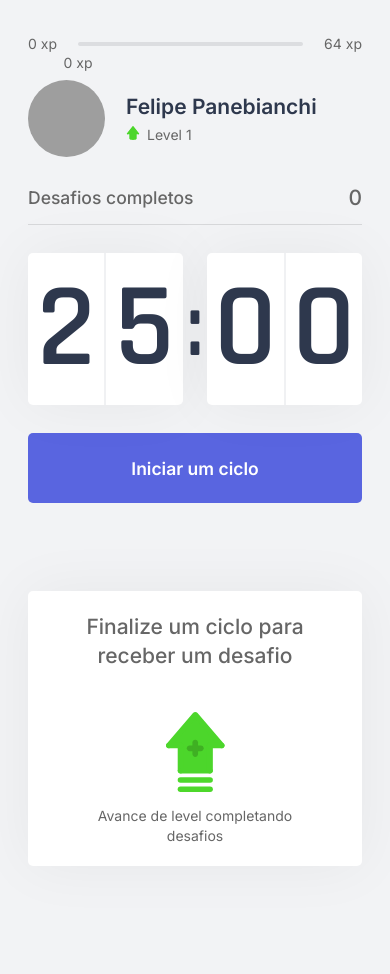
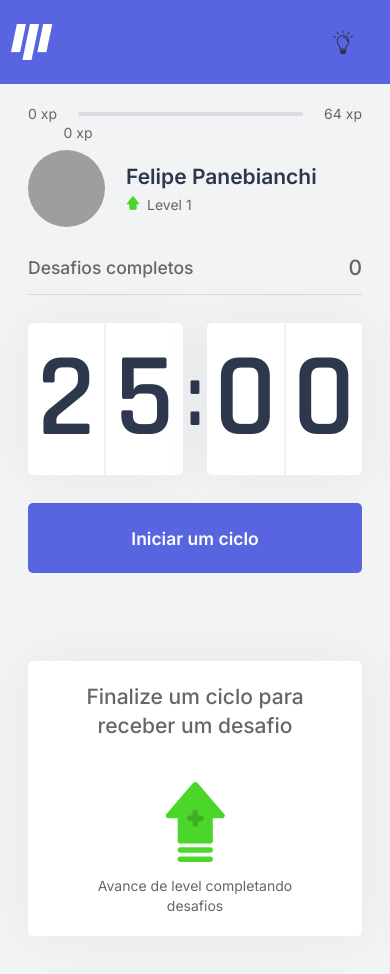
Before and after one commit to FWeb-Developer/Moveit-Pomodoro, a Next.js app: page / in a window 390 px wide. Shown: the top 974 px of the page. Before the commit the page ends 922 px from the top, so only its background shows below. Built offline with nearby package versions, Linux system fonts and the light colour scheme; grey boxes are pictures that could not be loaded.

Commit message:
Sidebar e responsividade

```diff
--- /dev/null
+++ b/src/components/Sidebar.tsx
@@ -0,0 +1,15 @@
+import styles from '../styles/components/Sidebar.module.css';
+
+export function Sidebar(){
+
+    return(
+        <div className={styles.SidebarContainer}>
+            <header>
+                <img src="favicon.png" alt=""/>
+                <button id="buttonDarkMode">
+                    <img src="lampada.png" alt=""/>
+                </button>
+            </header>
+        </div>
+    )
+}
--- a/src/contexts/ChallengesContext.tsx
+++ b/src/contexts/ChallengesContext.tsx
@@ -2,7 +2,6 @@ import { createContext, ReactNode, useEffect, useState } from 'react'
 import Cookies from 'js-cookie'
 import challenges from '../../challenges.json'
 import { LevelUpModal } from '../components/LevelUpModal'
-
 interface Challenge {
     type: 'body' | 'eye';
     description: string;
@@ -19,7 +18,7 @@ interface ChallengesContextData {
     startNewChallenge: () => void;
     resetChallenge: () => void;
     completeChallenge: () => void;
-    closeLevelUpModal: () => void
+    closeLevelUpModal: () => void;
 }
 
 interface ChallengesProviderProps {
@@ -51,6 +50,7 @@ export function ChallengesProvider({ children, ...rest }: ChallengesProviderProp
         Cookies.set('currentExperience', String(currentExperience))
         Cookies.set('challengesCompleted', String(challengesCompleted))
     }, [level, currentExperience, challengesCompleted])
+
 
     function levelUp() {
       setLevel(level + 1)
@@ -112,7 +112,6 @@ export function ChallengesProvider({ children, ...rest }: ChallengesProviderProp
         resetChallenge,
         completeChallenge,
         closeLevelUpModal
-
         }}>
             {children}
 
--- a/src/pages/index.tsx
+++ b/src/pages/index.tsx
@@ -6,6 +6,7 @@ import { Countdown } from "../components/Countdawn";
 import { ExperienceBar } from "../components/ExperienceBar";
 import { Profile } from "../components/Profile";
 import { ChallengeBox } from "../components/ChallengeBox";
+import { Sidebar } from "../components/Sidebar"
 
 import styles from "../styles/pages/Home.module.css";
 import { CountdownProvider } from "../contexts/CountdownContext";
@@ -24,6 +25,7 @@ export default function Home(props: HomeProps) {
       currentExperience={props.currentExperience}
       challengesCompleted={props.challengesCompleted}
     >
+      <Sidebar />
       <div className={styles.container}>
         <Head>
           <title>Início | move.it</title>
--- a/src/styles/components/ExperienceBar.module.css
+++ b/src/styles/components/ExperienceBar.module.css
@@ -28,3 +28,9 @@ span.currentExperience {
     top: 12px;
     transform: translateX(-50%)
 }
+
+@media (max-width: 1260px) {
+    .experienceBar {
+        margin-top: 5rem;
+    }
+}
--- /dev/null
+++ b/src/styles/components/Sidebar.module.css
@@ -0,0 +1,61 @@
+.SidebarContainer {
+    width: 9rem;
+    height: 100%;
+    position: fixed;
+    background-color: var(--blue);
+    margin: 0;
+    padding: 0;
+}
+
+.SidebarContainer header {
+    display: flex;
+    width: 100%;
+    height: 100%;
+    flex-direction: column;
+    align-items: center;
+    justify-content: space-between;
+}
+
+.SidebarContainer header img {
+    margin-top: 1rem;
+}
+
+.SidebarContainer header button {
+    background-color: var(--blue);
+    border: none;
+    width: 24px;
+    height: 24px;
+    outline: none;
+    margin-bottom: 5rem;
+}
+
+/*@media(max-width: 1000px) {
+    .SidebarContainer {
+        width: 5rem;
+    }
+}*/
+
+@media(max-width: 1260px) {
+    .SidebarContainer {
+        position: absolute;
+        width: 100%;
+        height: 6rem;
+        display: flex;
+        align-items: center;
+        justify-content: space-around;
+    }
+
+    .SidebarContainer header {
+        flex-direction: row;
+    }
+
+    .SidebarContainer header img {
+        margin-bottom: 1rem;
+    }
+
+    .SidebarContainer header button {
+        background-color: transparent;
+        margin-bottom: 2rem;
+        margin-right: 2.5rem;
+    }
+}
--- a/src/styles/global.css
+++ b/src/styles/global.css
@@ -18,9 +18,23 @@
     --blue-twitter: #2aa9e0
 }
 
-@media(max-width: 1080px) {
+.dark-mode:root {
+    --white: rgb(44, 44, 44);
+    --background: #000;
+    --gray-line: #dcdde0;
+    --text: #fff;
+    --text-highlight: #b3b9ff;
+    --title: #fff;
+    --red: #e83f5b;
+    --green: #4cd62b;
+    --blue: #5965e0;
+    --blue-dark: #4953b8;
+    --blue-twitter: #2aa9e0;
+}
+
+@media(max-width: 1260px) {
     html {
-        font-size: 93.75%;
+        font-size: 90.75%;
     }
 }
 
```
Also changed, not shown: public/lampada.png (added), 1 other file (tests, documents, lock files or other folders).
